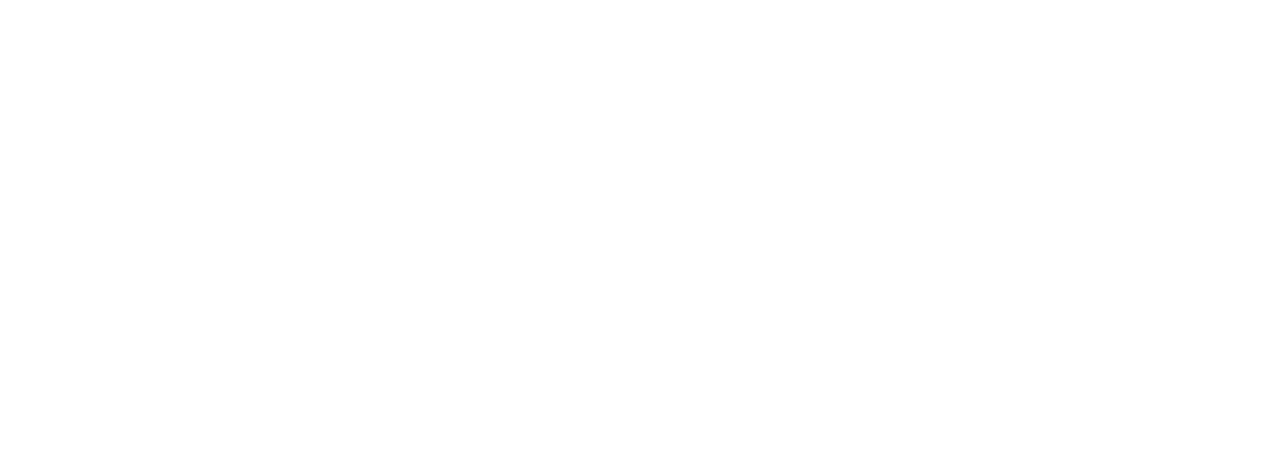
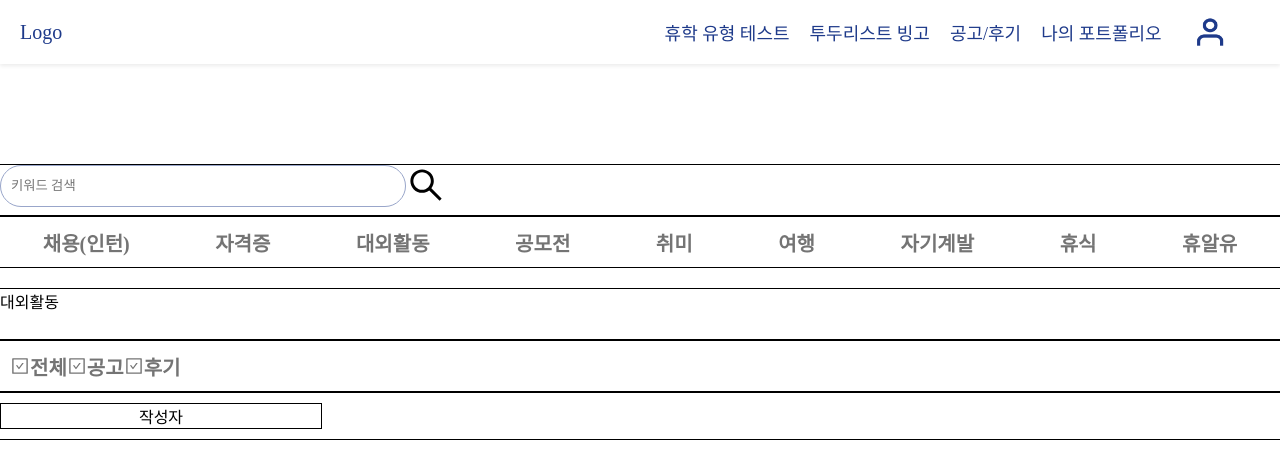
Before and after one commit to Youth-is-the-best/Youth-Client, a React (Create React App) app: page /notification in a window 1280 px wide. Shown: the top 468 px of the page. Built offline with nearby package versions, Linux system fonts and the light colour scheme; a web font is replaced by a local one.

Commit message:
feat : notification

```diff
--- a/src/pages/Noti.jsx
+++ b/src/pages/Noti.jsx
@@ -1,11 +1,121 @@
 import React from 'react'
+import HeaderHook from '../hook/HeaderHook';
+import styled from 'styled-components';
+import { AiOutlineCheckSquare, AiOutlineSearch } from 'react-icons/ai';
+import { Link } from 'react-router-dom';
+import CheckBox from './bingo/MadeBingo';
 
 const Noti = () => {
   return (
-    <div>
-
-    </div>
+    <>
+    <HeaderHook></HeaderHook>
+    <Body>
+      <Line>
+        <SearchBox placeholder="키워드 검색"/><AiOutlineSearch size={40}/>
+      </Line>
+      <NavigationBar>
+        <Navigation>채용(인턴)</Navigation>
+        <Navigation>자격증</Navigation>
+        <Navigation>대외활동</Navigation>
+        <Navigation>공모전</Navigation>
+        <Navigation>취미</Navigation>
+        <Navigation>여행</Navigation>
+        <Navigation>자기계발</Navigation>
+        <Navigation>휴식</Navigation>
+        <Navigation>휴알유</Navigation>
+      </NavigationBar>
+      <Line>대외활동</Line>
+      <Line>
+        <CheckDom>
+          <AiOutlineCheckSquare size={20}/>
+          <div>전체</div>
+          <AiOutlineCheckSquare size={20}/>
+          <div>공고</div>
+          <AiOutlineCheckSquare size={20}/>
+          <div>후기</div>
+        </CheckDom>
+        {/* <CheckBox/> */}
+      </Line>
+      <ContentDom>
+        <Content>
+          <div>작성자</div>
+        </Content>
+      </ContentDom>
+    </Body>
+    </>
   )
 }
 
 export default Noti
+
+const Body = styled.div`
+  display : flex;
+  flex-direction : column;
+  align-items : center;
+  width : 100%;
+  margin-top : 100px;
+`
+const Line = styled.div`
+  display : flex;
+  flex-direction : row;
+  width : 100%;
+  height : 50px;
+  border : 0.2px solid black;
+`
+
+const SearchBox = styled.input`
+  width : 30%;
+  height : 20px;
+  border-radius: 40px;
+  border: 1px solid rgba(153, 166, 202, 1);
+  padding : 10px;
+`
+
+const NavigationBar = styled.div`
+  display : flex;
+  flex-direction : row;
+  justify-content : space-around;
+  align-items : center;
+  margin-bottom : 20px;
+  width : 100%;
+  height : 50px;
+  border : 0.2px solid black;
+  // gap : 10px;
+`
+
+const Navigation = styled(Link)`
+  font-size : 20px;
+  font-weight : 600;
+  color : rgba(116, 116, 116, 1);
+  text-decoration : none;
+  cursor : pointer;
+`
+
+const CheckDom = styled.div`
+  display : flex;
+  flex-direction : row;
+  align-items : center;
+  margin-left : 10px;
+  margin-right : 10px;
+  font-size : 20px;
+  font-weight : 600;
+  color : rgba(116, 116, 116, 1);
+  text-decoration : none;
+  cursor : pointer;
+`
+const ContentDom = styled.div`
+  display : flex;
+  flex-direction : row;
+  width : 100%;
+  border : 0.2px solid black;
+  padding : 10px;
+`
+
+const Content = styled.div`
+  display : flex;
+  flex-direction : column;
+  align-items : center;
+  width : 25%;
+  height : 90%;
+  border : 0.2px solid black;
+`
```
